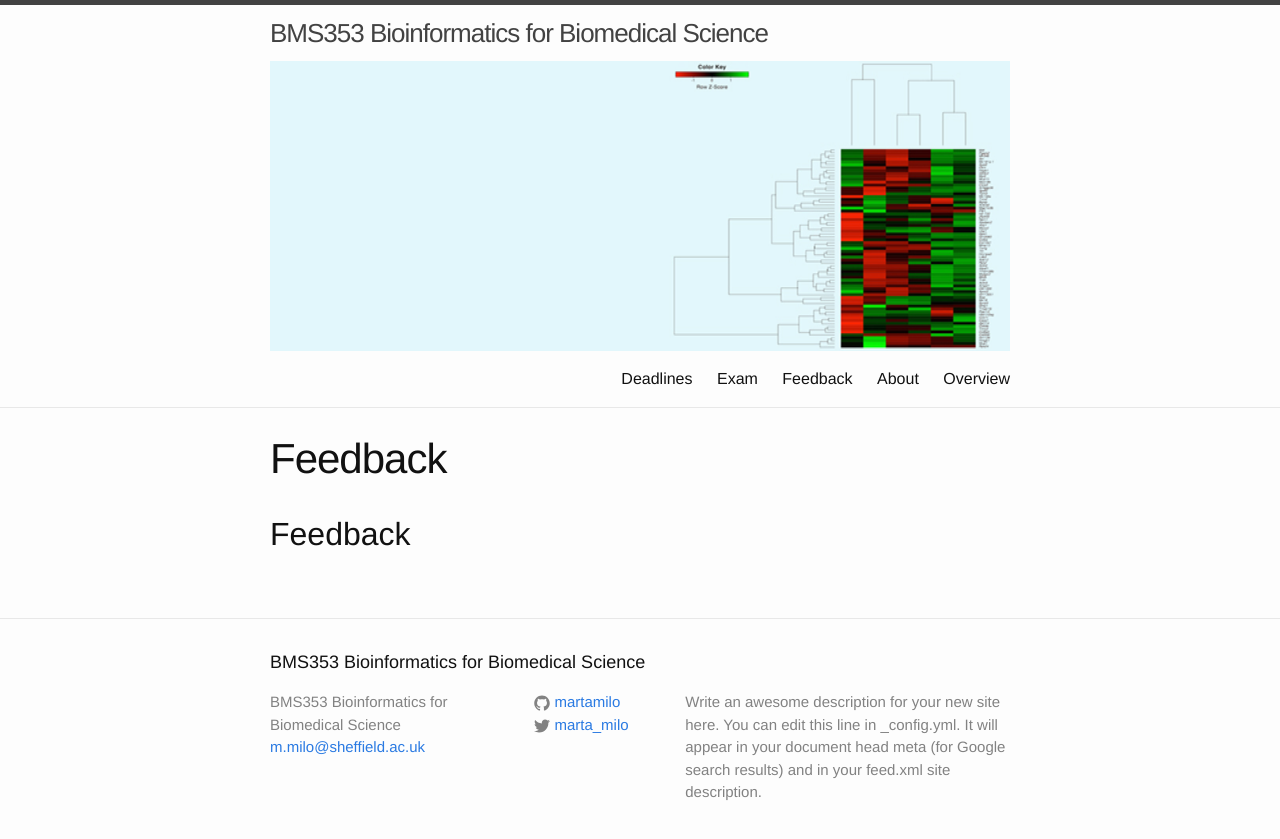
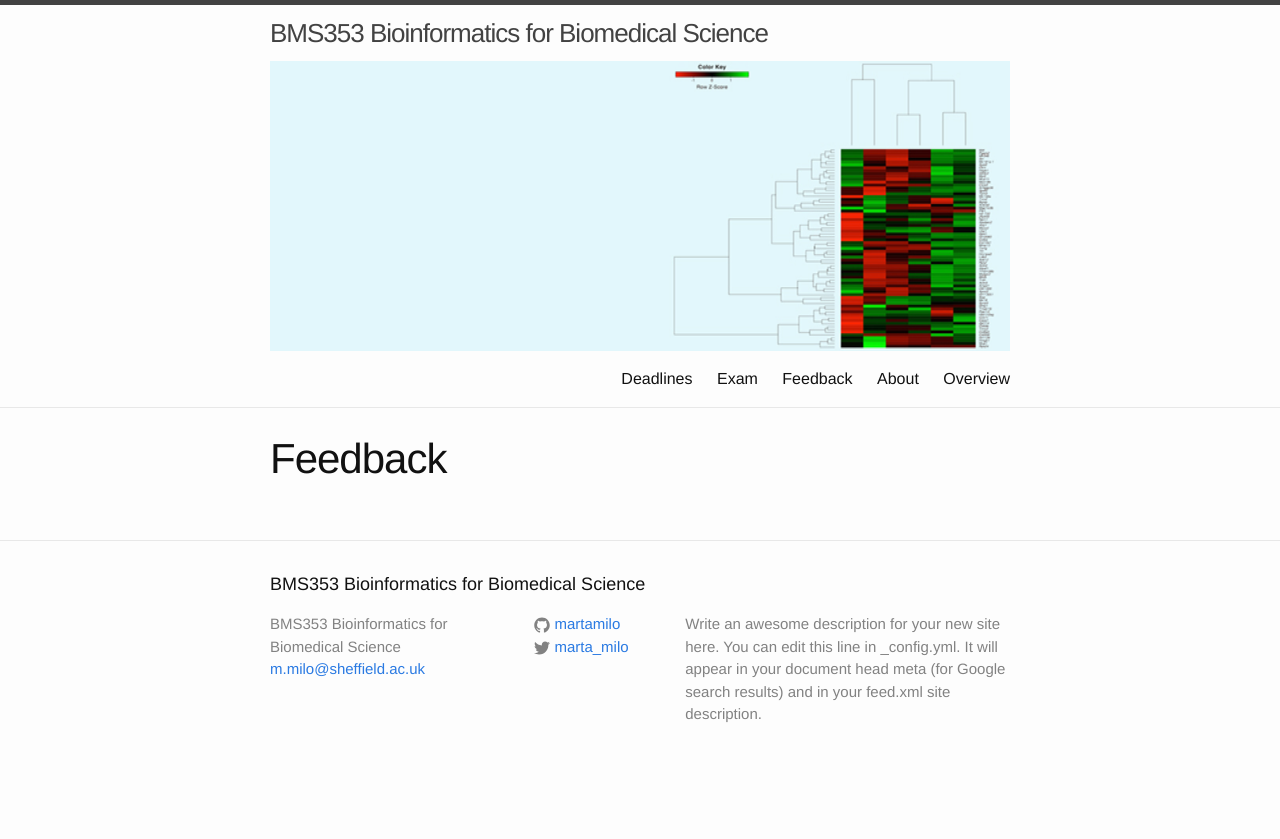
Before and after one commit to sods/bioinformatics, a Jekyll site: the page built from feedback.md, in a window 1280 px wide. Shown: the top 839 px of the page. Built offline with Jekyll 4.4.1, drawn with Linux system fonts in a browser that asks for light colours; comment, search, counter and statistics services are not loaded.

Commit message:
Max feedback title only appear once.

```diff
--- a/feedback.md
+++ b/feedback.md
@@ -3,8 +3,6 @@ layout: page
 title: Feedback
 ---
 
-## Feedback
-
 {% if site.comments %}
 {% include disqus_comment_code.html %}
 {% endif %}
```
